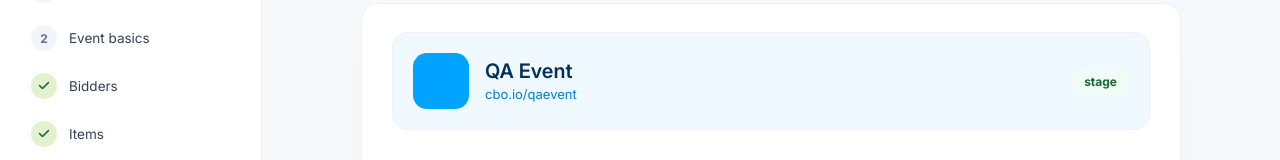
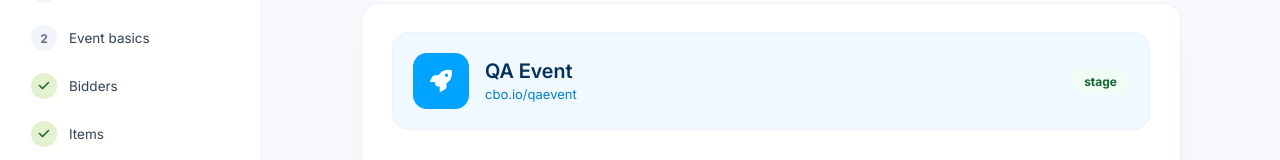
Before and after one commit to bradicals/mkEvent, a React (Vite) app: page / in a window 1280 px wide. Both pictures are taken after a click on the button "Skip to review". Shown: the part 191-351 px from the top of the page. Built offline with nearby package versions, Linux system fonts and the light colour scheme.

Commit message:
fix(wizard): use Free fa-rocket icon (fa-rocket-launch is Pro-only)

```diff
--- a/src/renderer/App.jsx
+++ b/src/renderer/App.jsx
@@ -315,7 +315,7 @@ function WizardFooter({ step, canCreate, onBack, onNext, onSkip, onCreate }) {
       {isReview ? (
         <button className="btn btn-lime btn-lg" disabled={!canCreate} onClick={onCreate}
           title={canCreate ? 'Create event' : 'Complete Connect and Event basics first.'}>
-          <i className="fa-solid fa-rocket-launch" /> Create event
+          <i className="fa-solid fa-rocket" /> Create event
         </button>
       ) : (
         <button className="btn btn-primary" onClick={onNext}>Continue <i className="fa-solid fa-arrow-right" /></button>
@@ -374,7 +374,7 @@ function ReviewStep({ summary, cfg }) {
   return (
     <div className="review">
       <div className="review-hero">
-        <div className="review-hero-mark"><i className="fa-solid fa-rocket-launch" /></div>
+        <div className="review-hero-mark"><i className="fa-solid fa-rocket" /></div>
         <div className="review-hero-text">
           <strong>{summary.eventName || 'Untitled event'}</strong>
           <span>cbo.io/{cfg.basics.slug || '—'}</span>
--- a/src/renderer/wizard.js
+++ b/src/renderer/wizard.js
@@ -8,7 +8,7 @@ const STEPS = [
   { id: 'auction',  num: 5, icon: 'fa-sliders',       title: 'Auction settings', subtitle: 'Admin toggles applied after the event is created.' },
   { id: 'tickets',  num: 6, icon: 'fa-ticket',        title: 'Ticket pages',     subtitle: 'Ticket forms, ticket types, selections, and questions.' },
   { id: 'activity', num: 7, icon: 'fa-cart-shopping', title: 'Activity',         subtitle: 'Optional public checkout seeding for guest and sales data.' },
-  { id: 'review',   num: 8, icon: 'fa-rocket-launch', title: 'Review & create',  subtitle: 'Confirm the recipe, then build the event.' },
+  { id: 'review',   num: 8, icon: 'fa-rocket', title: 'Review & create',  subtitle: 'Confirm the recipe, then build the event.' },
 ];
 
 function basicsReady(cfg) {
```
